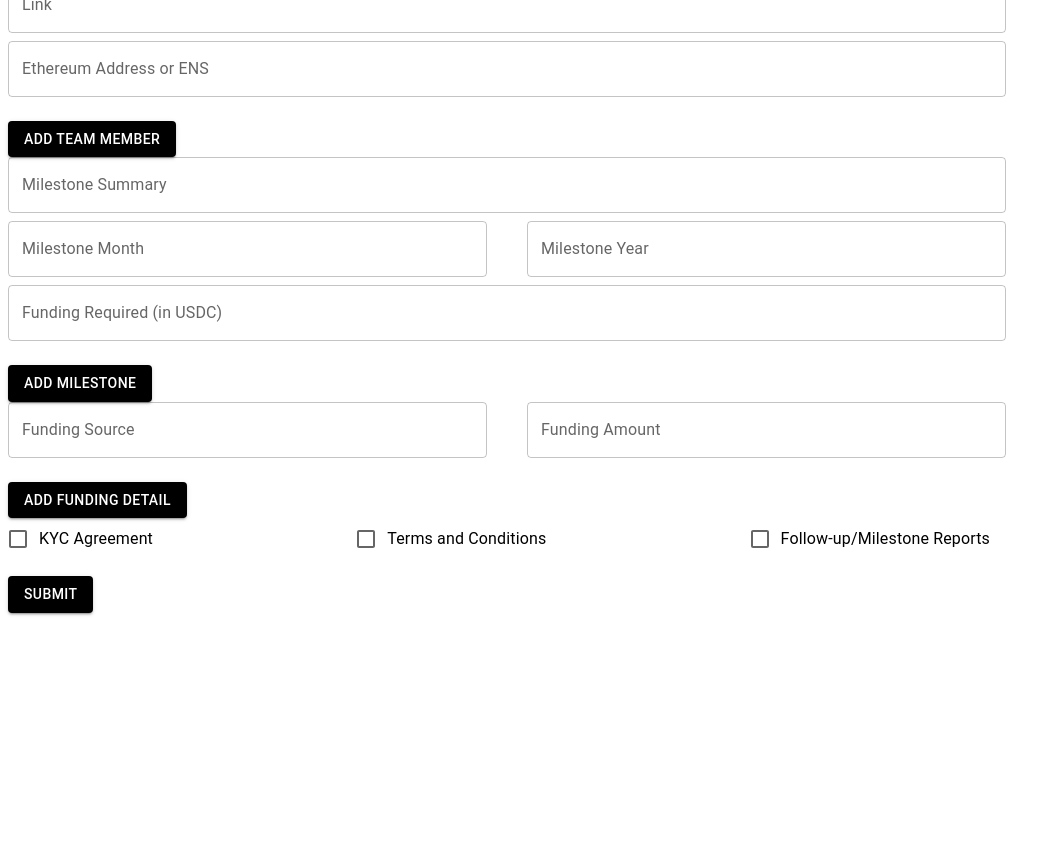
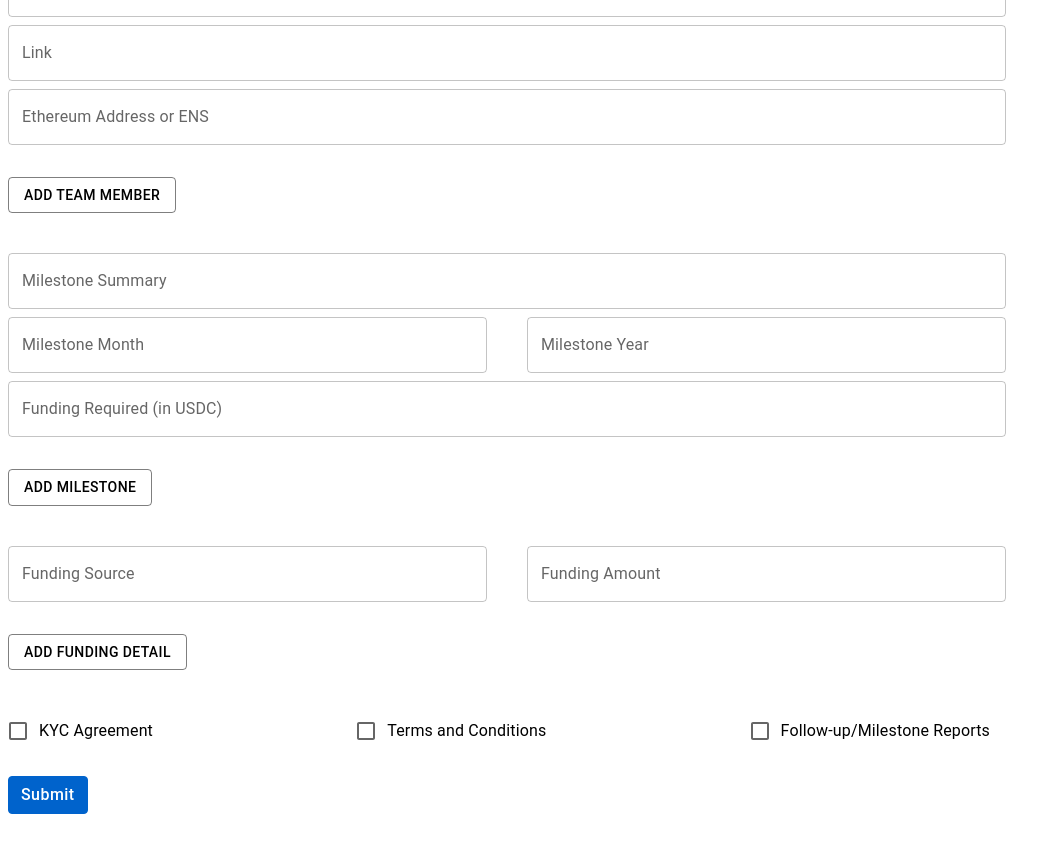
Before and after one commit to boilerrat/grant-attestoor, a Next.js app: page / in a window 1280 px wide. Shown: the part 1380-2232 px from the top of the page, without its empty margins (0-1062 px from the left). Before the commit the page ends 2001 px from the top, so only its background shows below. Built offline with nearby package versions, Linux system fonts and the light colour scheme; what wagmi would draw is missing.

Commit message:
button updates

```diff
--- a/components/forms.tsx
+++ b/components/forms.tsx
@@ -11,6 +11,8 @@ import {
   Box,
   SelectChangeEvent,
 } from '@mui/material';
+import { styled } from '@mui/material/styles';
+
 
 {/*===========================================================*/}
 {/*}=========== Define the shape of the form data ============*/}
@@ -87,6 +89,39 @@ interface GrantApplicationFormProps {
   handleSocialMediaLinkChange: (newLinks: { platform: string, url: string }[]) => void;
   handleTeamMemberChange: (newTeamMembers: TeamMember[]) => void;
 }
+
+{/*===========================================================*/}
+// Create Custom Styled Submit Button
+{/*===========================================================*/}
+
+const CustomSubmitButton = styled(Button) ({
+  boxShadow: 'none',
+  textTransform: 'none',
+  fontSize: 16,
+  padding: '6px 12px',
+  border: '1px solid',
+  lineHeight: 1.5,
+  backgroundColor: '#0063cc',
+  borderColor: '#0063cc',
+  '&:hover': {
+    backgroundColor: '#0069d9',
+    borderColor: '#0062cc',
+    boxShadow: 'none',
+  },
+  '&:active': {
+    boxShadow: 'none',
+    backgroundColor: '#0062cc',
+    borderColor: '#005cbf',
+  },
+  '&:focus': {
+    boxShadow: '0 0 0 0.2rem rgba(0,123,255,.5)',
+  },
+});
+
+
+{/*===========================================================*/}
+// Define the Const for the GrantApplicationForm
+{/*===========================================================*/}
 
 const GrantApplicationForm: React.FC<GrantApplicationFormProps> = ({ formData, handleInputChange, handleSelectChange, handleSubmit, handleSocialMediaLinkChange, handleTeamMemberChange }) => {
 
@@ -383,7 +418,7 @@ const handlePriorFundingInputChange = (e: ChangeEvent<HTMLInputElement>, index:
         {/* "Add Social Media Link" Button */}
 {/*===========================================================*/}
 
-        <Button variant="outlined" color="primary" onClick={addSocialMediaLink}>
+        <Button variant="outlined" color="primary" onClick={addSocialMediaLink} sx={{ mb: 5, mt: 1 }}>
           Add Social Media Link
         </Button>
 
@@ -431,7 +466,7 @@ const handlePriorFundingInputChange = (e: ChangeEvent<HTMLInputElement>, index:
         {/* "Add Team Member" Button */}
 {/*===========================================================*/}
 
-        <Button variant="contained" color="primary" onClick={addTeamMember}>
+        <Button variant="outlined" color="primary" onClick={addTeamMember} sx={{ mb: 5, mt: 1 }}>
           Add Team Member
         </Button>
 
@@ -478,9 +513,14 @@ const handlePriorFundingInputChange = (e: ChangeEvent<HTMLInputElement>, index:
         {/* "Add Milestone" Button */}
 {/*===========================================================*/}
 
-        <Button variant="contained" color="primary" onClick={addMilestone}>
+        <Button variant="outlined" color="primary" onClick={addMilestone} sx={{ mb: 5, mt: 1 }}>
           Add Milestone
         </Button>
+
+{/*===========================================================*/}
+          {/* Prior Funding Details */}
+{/*===========================================================*/}
+
                 {priorFundingDetails.map((funding, index) => (
           <Box key={index} sx={{ display: 'flex', flexDirection: 'column', mb: 2 }}>
             {/* New fields for Funding Source and Funding Amount */}
@@ -507,12 +547,13 @@ const handlePriorFundingInputChange = (e: ChangeEvent<HTMLInputElement>, index:
           {/* Add funding source button */}
 {/*===========================================================*/}
 
-        <Button variant="contained" color="primary" onClick={addFundingDetail}>
+        <Button variant="outlined" color="primary" onClick={addFundingDetail}sx={{ mb: 5, mt: 1 }}>
           Add Funding Detail
         </Button>
 
 {/*===========================================================*/}
         {/* Checkboxes */}
+        {/* TODO: ADD MODALS TO BRING UP AGREEMENTS */}
 {/*===========================================================*/}
 
         <Box sx={{ display: 'flex', justifyContent: 'space-between', mb: 2 }}>
@@ -551,9 +592,10 @@ const handlePriorFundingInputChange = (e: ChangeEvent<HTMLInputElement>, index:
 {/*===========================================================*/}
         {/* Submit Button */}
 {/*===========================================================*/}
-        <Button variant="contained" color="primary" onClick={handleSubmit}>
+
+        <CustomSubmitButton variant="contained" color="primary" onClick={handleSubmit} sx={{ mb: 5, mt: 1 }}>
           Submit
-        </Button>
+        </CustomSubmitButton>
       </form>
     </Box>
   );
```
Also changed, not shown: 1 other file (tests, documents, lock files or other folders).
